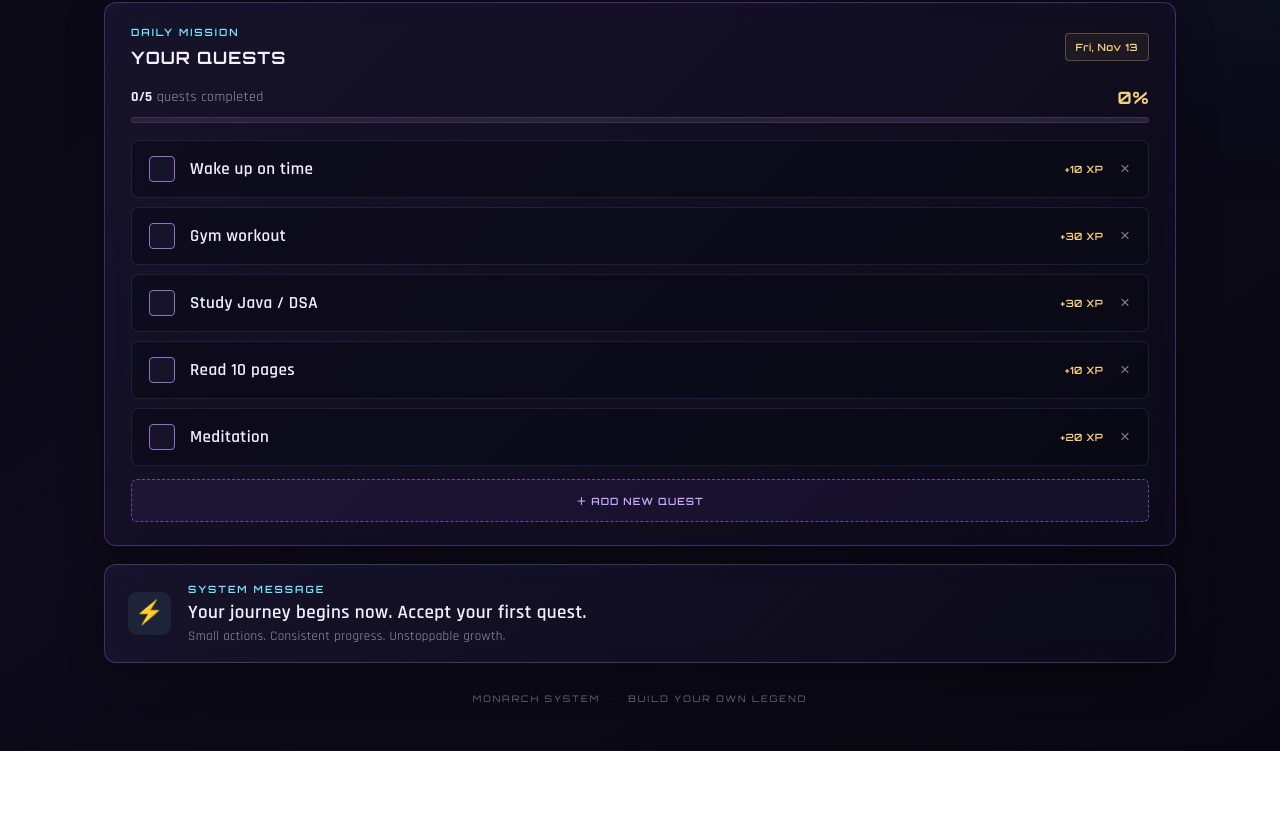
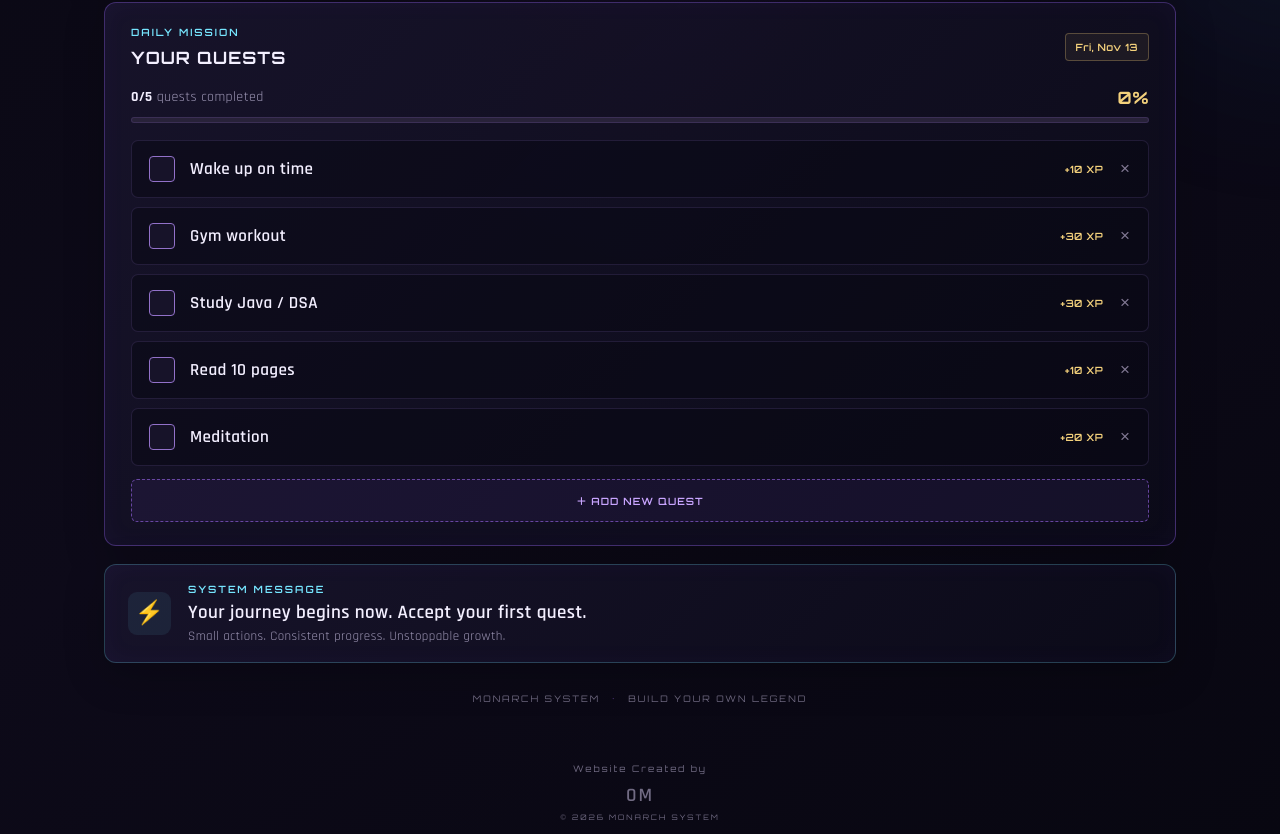
Before and after one commit to omshahu19-art/monarch-system, a plain HTML site: page index.html in a window 1280 px wide. Shown: the part 693-1527 px from the top of the page. Before the commit the page ends 1444 px from the top, so only its background shows below. Drawn offline with Linux system fonts and the light colour scheme.

Commit message:
Update index.html

```diff
--- a/index.html
+++ b/index.html
@@ -114,6 +114,10 @@
         );
     });
   }
-</script>
-</body>
+  </script>
+<footer class="app-footer">
+  <p>Website Created by</p>
+  <h3>OM</h3>
+  <small>© 2026 MONARCH SYSTEM</small>
+</footer></body>
 </html>
```
